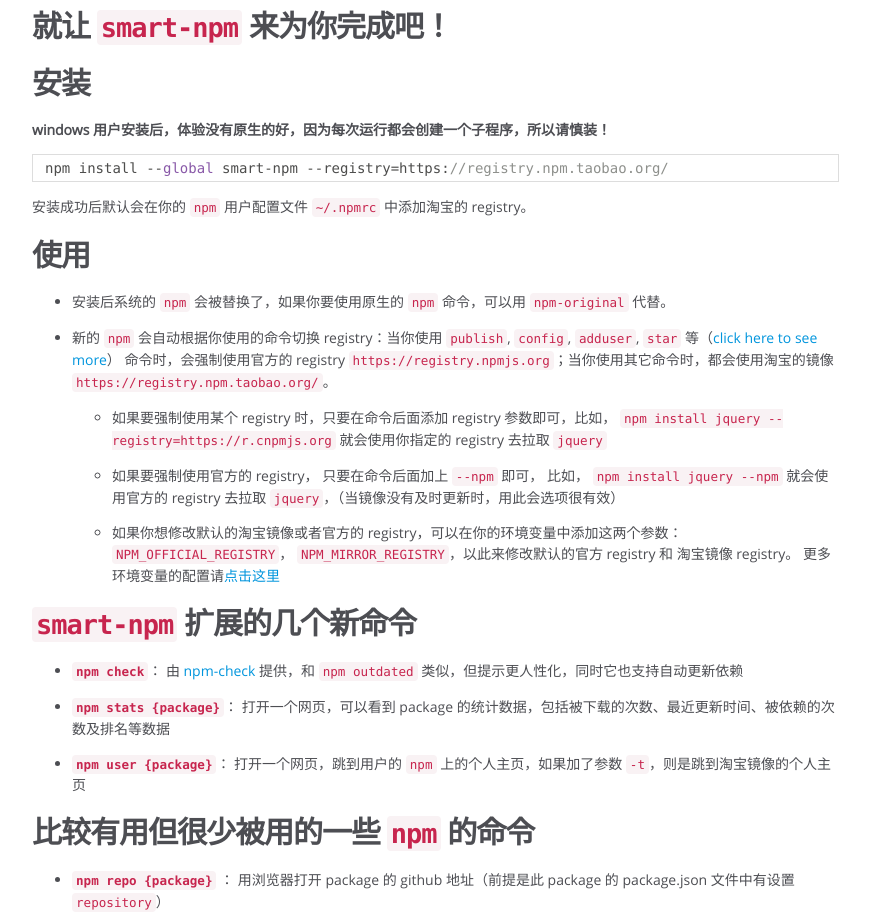
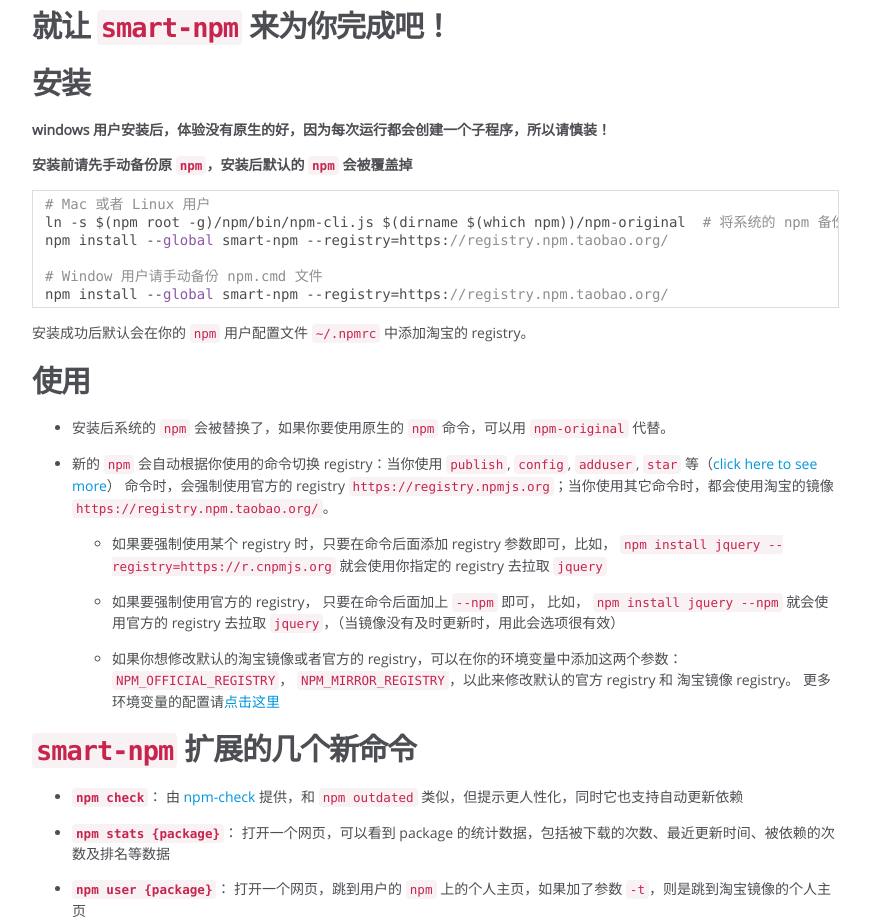
Before and after one commit to qiu8310/smart-npm, a plain HTML site: page index.html in a window 1280 px wide. Shown: the part 1719-2643 px from the top of the page, without its empty margins (0-870 px from the left). Drawn offline with Linux system fonts and the light colour scheme.

Commit message:
publish docs

```diff
--- a/index.html
+++ b/index.html
@@ -78,7 +78,13 @@
 </blockquote>
 <p><strong>所以，我们就需要一个更智能的 <code>npm</code> 了，可以在我们使用 <code>npm install</code> 时自动从国内的镜像下载，而在我们使用 <code>npm publish</code> 又能发布到官方的 registry 上！</strong></p>
 <h3>就让 <code>smart-npm</code> 来为你完成吧！</h3><h2>安装</h2><p><strong>windows 用户安装后，体验没有原生的好，因为每次运行都会创建一个子程序，所以请慎装！</strong> </p>
-<pre class="prettyprint source"><code>npm install --global smart-npm --registry=https://registry.npm.taobao.org/</code></pre><p>安装成功后默认会在你的 <code>npm</code> 用户配置文件 <code>~/.npmrc</code> 中添加淘宝的 registry。</p>
+<p><strong>安装前请先手动备份原 <code>npm</code>，安装后默认的 <code>npm</code> 会被覆盖掉</strong></p>
+<pre class="prettyprint source lang-bash"><code># Mac 或者 Linux 用户
+ln -s $(npm root -g)/npm/bin/npm-cli.js $(dirname $(which npm))/npm-original  # 将系统的 npm 备份到 npm-original
+npm install --global smart-npm --registry=https://registry.npm.taobao.org/
+
+# Window 用户请手动备份 npm.cmd 文件
+npm install --global smart-npm --registry=https://registry.npm.taobao.org/</code></pre><p>安装成功后默认会在你的 <code>npm</code> 用户配置文件 <code>~/.npmrc</code> 中添加淘宝的 registry。</p>
 <h2>使用</h2><ul>
 <li><p>安装后系统的 <code>npm</code> 会被替换了，如果你要使用原生的 <code>npm</code> 命令，可以用 <code>npm-original</code> 代替。</p>
 </li>
@@ -195,7 +201,7 @@
 <br class="clear">
 
 <footer>
-    Documentation generated by <a href="https://github.com/jsdoc3/jsdoc">JSDoc 3.3.0-beta3</a> on Sat Apr 18 2015 22:44:18 GMT+0800 (CST)
+    Documentation generated by <a href="https://github.com/jsdoc3/jsdoc">JSDoc 3.3.0-beta3</a> on Sat Apr 18 2015 23:40:19 GMT+0800 (CST)
 </footer>
 
 <script> prettyPrint(); </script>
```
Also changed, not shown: env.js.html (+1 -1 lines), global.html (+1 -1 lines), module-utils.html (+1 -1 lines), npm-cmds.js.html (+1 -1 lines), parse-args.js.html (+1 -1 lines), utils.js.html (+1 -1 lines).
